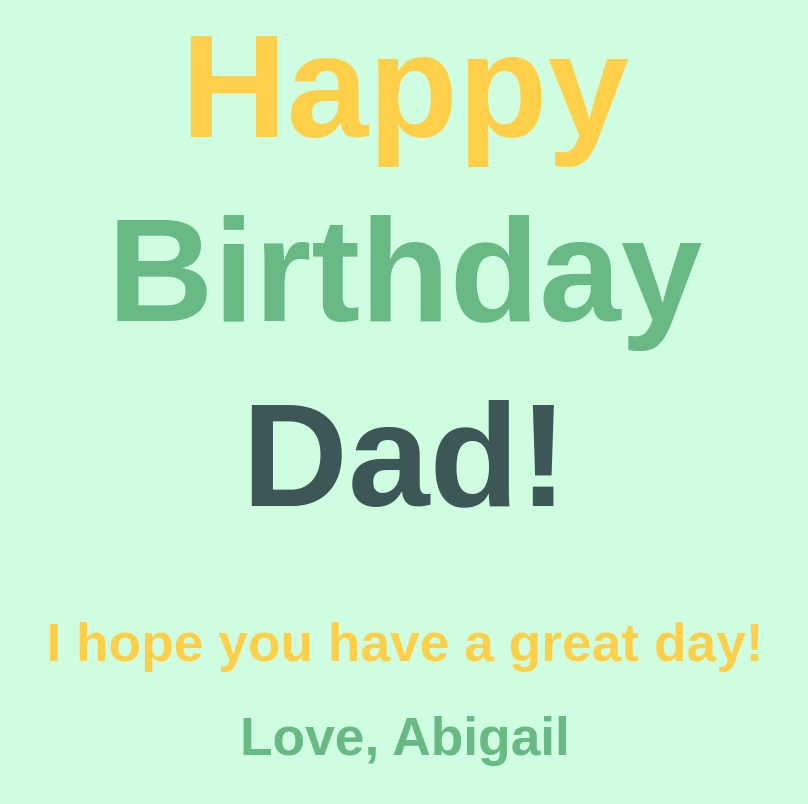
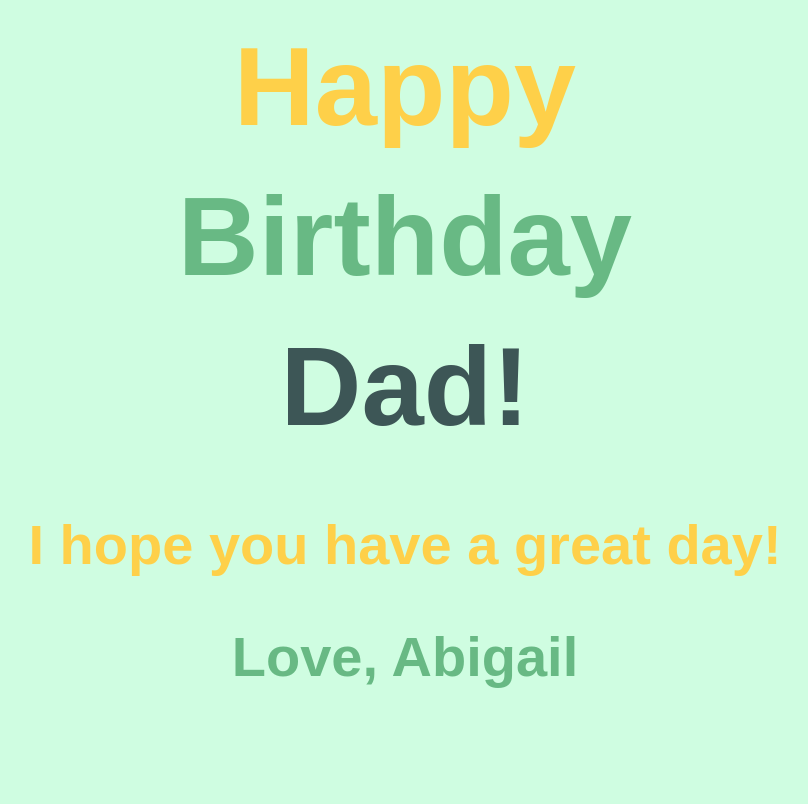
Before and after one commit to GryphonAFM/Card-for-Dad, a plain HTML site: page card.html in a window 1280 px wide. Shown: the whole page, without its empty margins (235-1043 px from the left). Drawn offline with Linux system fonts and the light colour scheme; a web font is replaced by a local one.

Commit message:
Update Style 2.css

```diff
--- a/Style 2.css
+++ b/Style 2.css
@@ -10,7 +10,7 @@ p{
     font-family: 'Preahvihear', sans-serif;
     font-weight: 900;
     color: #FED049;
-    font-size: 110pt;
+    font-size: 14vmin;
     text-align: center;
     margin-top: 1.8cm;
 }
@@ -19,7 +19,7 @@ p{
     color: #68B984;
     font-family: 'Preahvihear', sans-serif;
     font-weight: 900;
-    font-size: 110pt;
+    font-size: 14vmin;
     text-align: center;
 }
 
@@ -27,7 +27,7 @@ p{
     font-family: 'Preahvihear', sans-serif;
     font-weight: 900;
     color: #3D5656;
-    font-size: 110pt;
+    font-size: 14vmin;
     text-align: center;
 }
 
@@ -35,15 +35,16 @@ p{
     font-family: 'Preahvihear', sans-serif;
     color:#FED049;
     font-weight: 900;
-    font-size: 40pt;
+    font-size: 7vmin;
     text-align: center;
-    line-height: 1.15cm;
+    line-height: 7vmin;
 }
 
 #moretext{
     font-family: 'Preahvihear', sans-serif;
     color:#68B984;
     font-weight: 900;
-    font-size: 40pt;
+    font-size: 7vmin;
     text-align: center;
+    line-height:7vmin ;
 }
```
